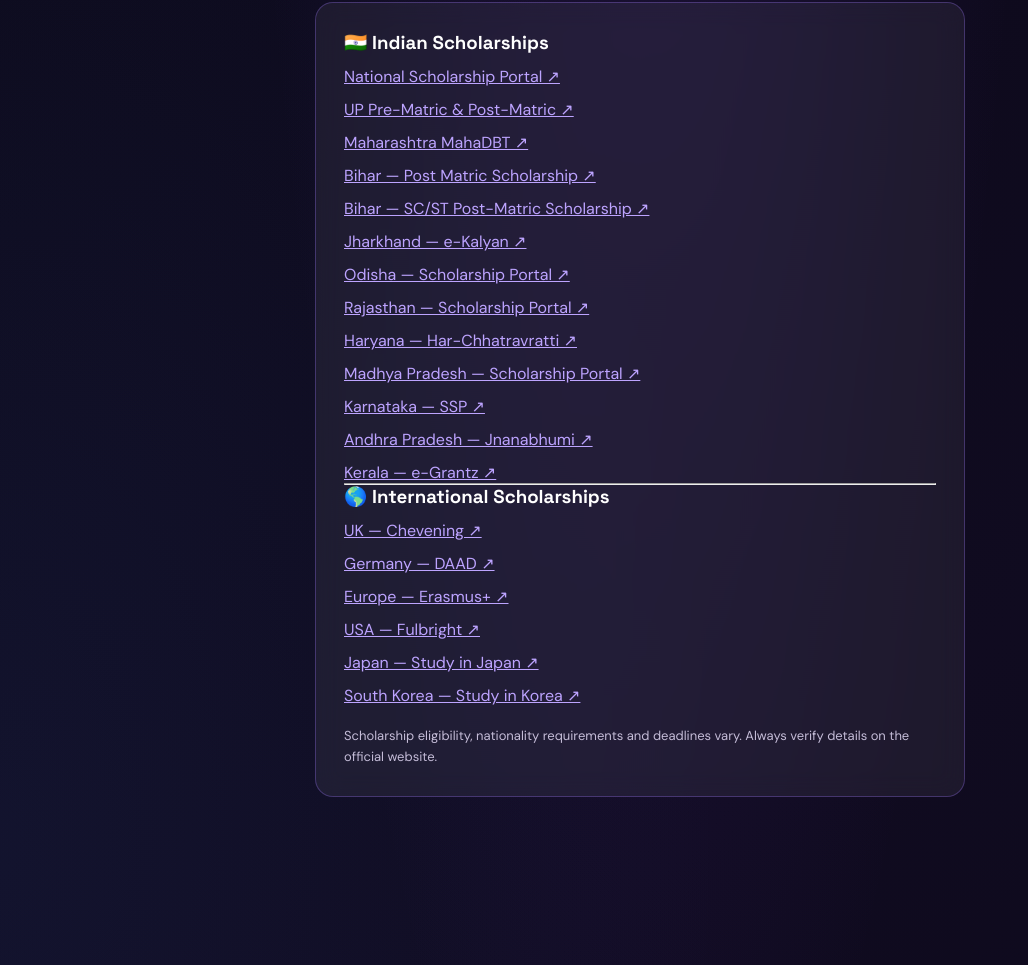
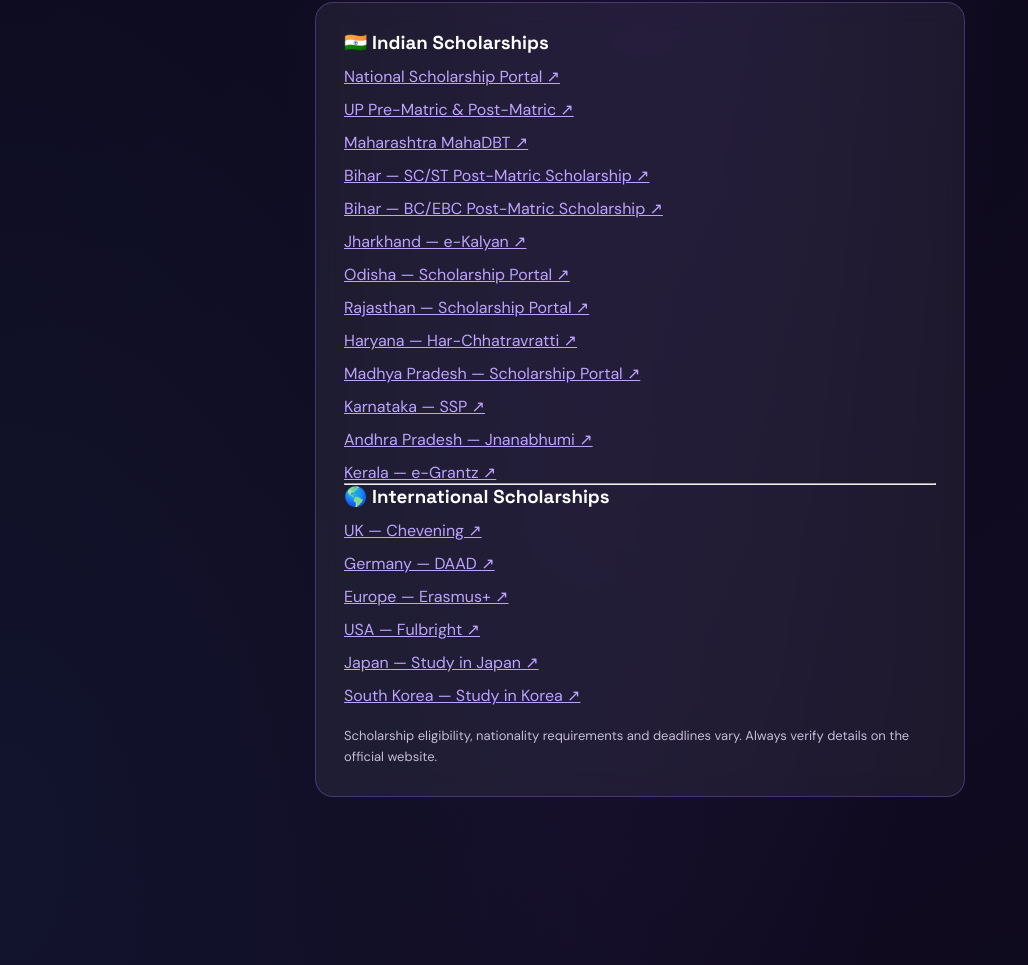
Before and after one commit to missvanshikabaaniya/avora, a plain HTML site: page index.html in a window 1280 px wide. Shown: the part 1519-2484 px from the top of the page, without its empty margins (0-1028 px from the left). Drawn offline with Linux system fonts and the light colour scheme.

Commit message:
Update index.html

```diff
--- a/index.html
+++ b/index.html
@@ -562,16 +562,9 @@ body::before {
 
     <p><a href="https://mahadbt.maharashtra.gov.in/" target="_blank" rel="noopener noreferrer">Maharashtra MahaDBT ↗</a></p>
 
-<p><a href="https://pmsonline.bihar.gov.in/2026-27/pms/pms_online/Default.aspx target="_blank" rel="noopener noreferrer">Bihar — Post Matric Scholarship ↗</a></p>
-
-<p>
-  <a href="https://scstpmsonline.bihar.gov.in/2026-27/pms/pms_online/StudentDefault.aspx"
-     target="_blank" rel="noopener noreferrer">
-    Bihar — SC/ST Post-Matric Scholarship ↗
-  </a>
-</p>
-
-
+<p><a href="https://scstpmsonline.bihar.gov.in/2026-27/pms/pms_online/StudentDefault.aspx" target="_blank" rel="noopener noreferrer">Bihar — SC/ST Post-Matric Scholarship ↗</a></p>
+
+<p><a href="https://pmsonline.bihar.gov.in/2026-27/pms/pms_online/Default.aspx" target="_blank" rel="noopener noreferrer">Bihar — BC/EBC Post-Matric Scholarship ↗</a></p>
 
 <p><a href="https://ekalyan.cgg.gov.in/" target="_blank" rel="noopener noreferrer">Jharkhand — e-Kalyan ↗</a></p>
 
```
